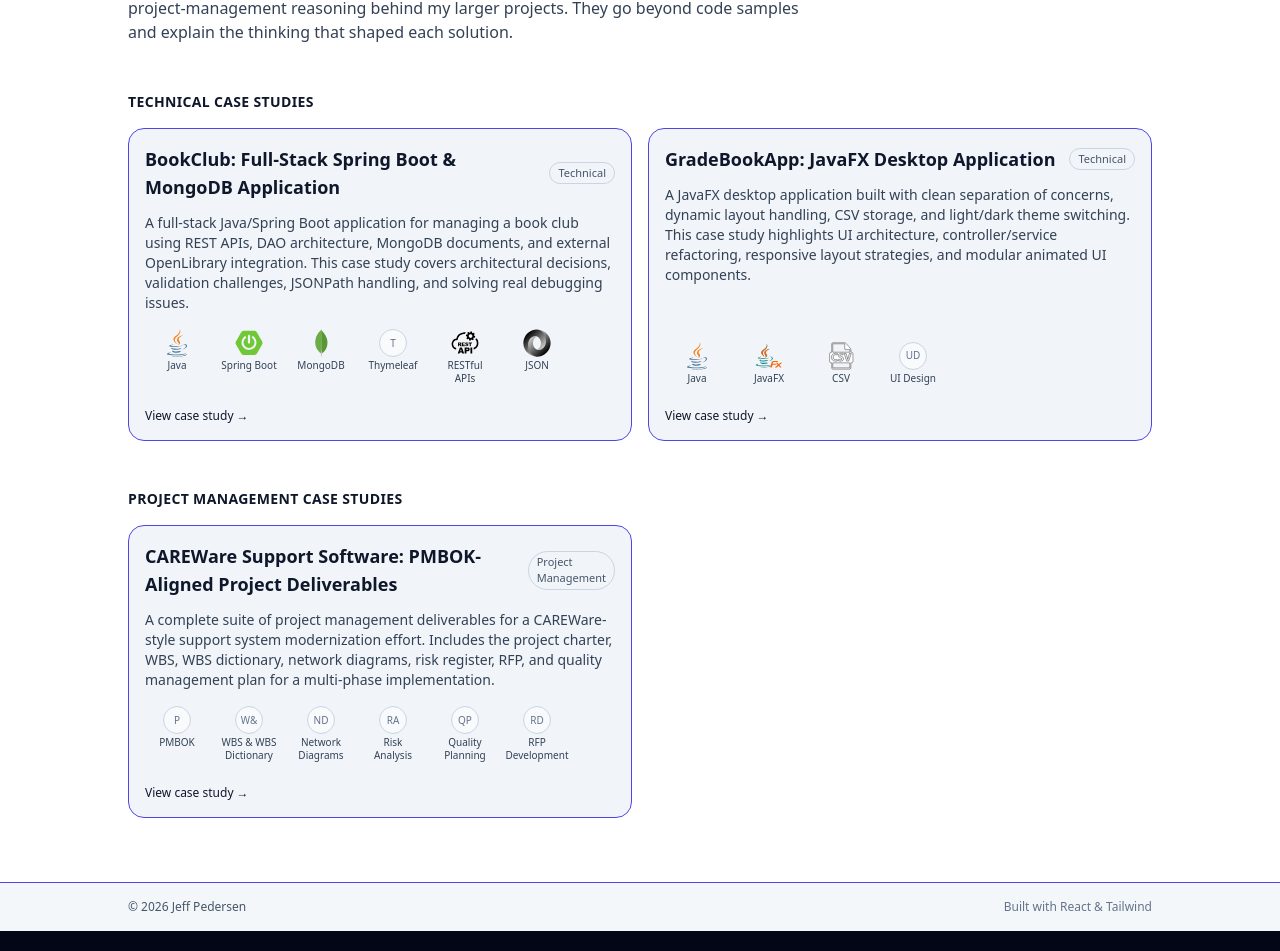
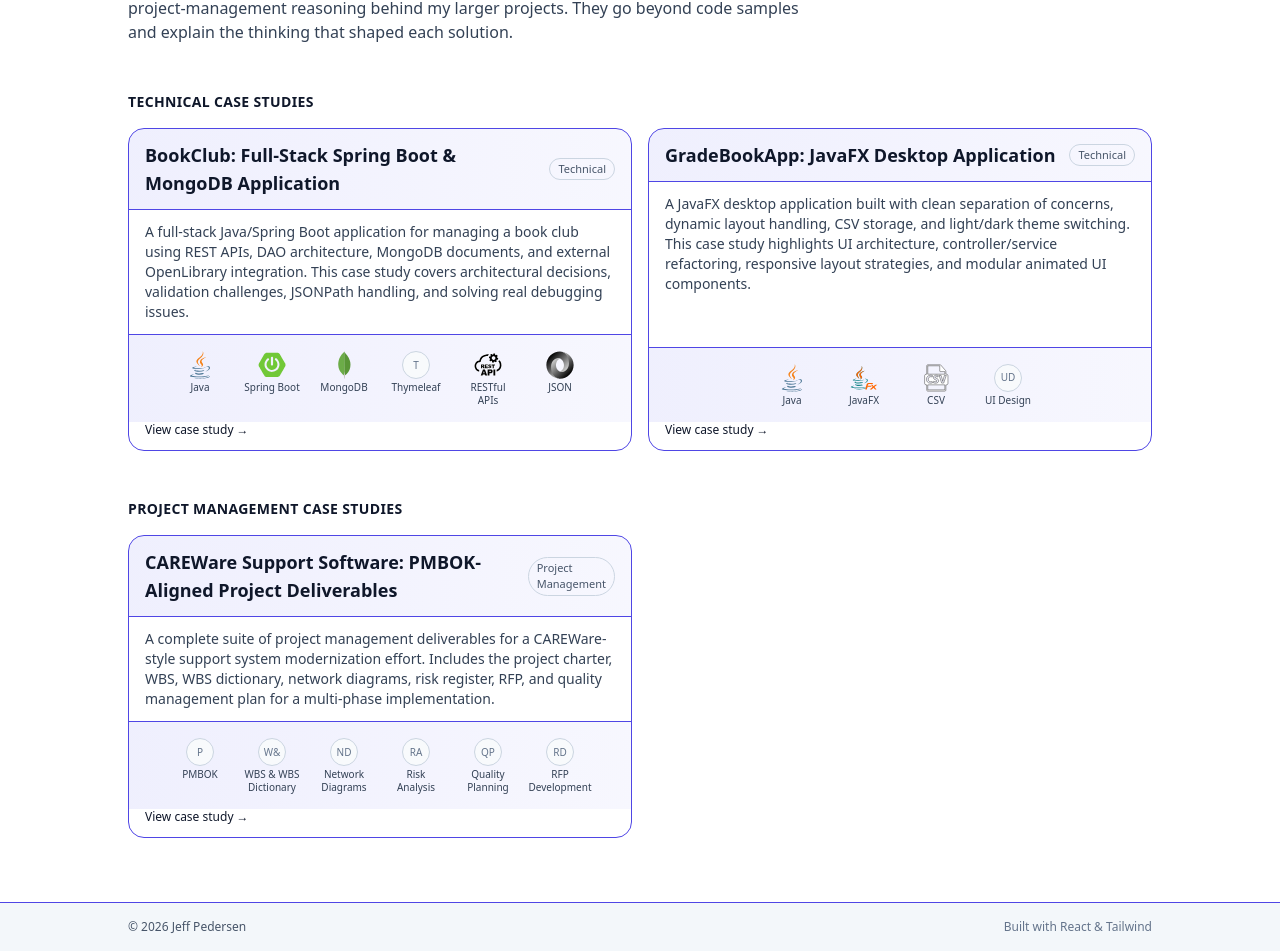
Before and after one commit to J-Pedersen/dev-portfolio, a React (Vite) app: page /case-studies in a window 1280 px wide. Shown: the part 193-1144 px from the top of the page. Built offline with nearby package versions, Linux system fonts and the light colour scheme; the HTML template or start-up script is replaced by a standard one.

Commit message:
updated case study cards

```diff
--- a/src/pages/CaseStudies.jsx
+++ b/src/pages/CaseStudies.jsx
@@ -2,6 +2,11 @@ import PageHeader from "../components/PageHeader.jsx";
 import { caseStudies } from "../data/caseStudies.js";
 import { Link } from "react-router-dom";
 import TechIcon from "../components/TechIcon.jsx";
+
+import Card from "../components/ui/Card.jsx";
+import CardHeader from "../components/ui/CardHeader.jsx";
+import CardBody from "../components/ui/CardBody.jsx";
+import CardFooter from "../components/ui/CardFooter.jsx";
 
 const CaseStudies = () => {
   const technical = caseStudies.filter((c) => c.category === "technical");
@@ -25,31 +30,22 @@ const CaseStudies = () => {
             Technical Case Studies
           </h2>
 
-          <div className="grid gap-4 md:grid-cols-2">
+          <div className="grid gap-4 md:grid-cols-2 items-stretch">
             {technical.map((caseStudy) => (
               <Link
                 key={caseStudy.slug}
                 to={`/case-studies/${caseStudy.slug}`}
-                className="
-                group rounded-2xl p-4 flex flex-col gap-3 transition
-                border
-                border-brand-soft
-                bg-slate-100
-                hover:bg-slate-50
-                hover:border-brand
-                hover:shadow-[0_4px_20px_rgba(99,102,241,0.15)]
-                dark:bg-slate-900/60
-                dark:hover:bg-slate-950
-                dark:hover:border-brand
-                dark:border-brand-soft
-                "
+                className="block group h-full"
               >
+                <Card className="h-full">
+                  <CardHeader>
                     <div className="flex items-center justify-between gap-2">
                       <h3
                         className="
                           text-lg font-semibold
                           text-slate-900 group-hover:text-brand-soft
                           dark:text-slate-50
+                          transition-colors
                         "
                       >
                         {caseStudy.title}
@@ -65,22 +61,28 @@ const CaseStudies = () => {
                         {caseStudy.categoryLabel || "Technical"}
                       </span>
                     </div>
+                  </CardHeader>
 
+                  <CardBody>
                     <p className="text-sm text-slate-700 dark:text-slate-300">
                       {caseStudy.summary}
                     </p>
+                  </CardBody>
 
-                {caseStudy.techStack && (
-                  <div className="flex flex-wrap gap-2 mt-auto">
-                    {caseStudy.techStack.map((t) => (
+                  <CardFooter>
+                    <div className="flex flex-wrap gap-2 justify-center">
+                      {caseStudy.techStack?.map((t) => (
                         <TechIcon key={t} tech={t} />
                       ))}
                     </div>
-                )}
+                  </CardFooter>
 
-                <p className="text-xs text-brand-700 dark:text-brand-soft mt-2">
+                  <div className="px-4 pb-3">
+                    <p className="text-xs text-brand-700 dark:text-brand-soft">
                       View case study →
                     </p>
+                  </div>
+                </Card>
               </Link>
             ))}
           </div>
@@ -93,31 +95,22 @@ const CaseStudies = () => {
             Project Management Case Studies
           </h2>
 
-          <div className="grid gap-4 md:grid-cols-2">
+          <div className="grid gap-4 md:grid-cols-2 items-stretch">
             {pm.map((caseStudy) => (
               <Link
                 key={caseStudy.slug}
                 to={`/case-studies/${caseStudy.slug}`}
-                className="
-                  group rounded-2xl p-4 flex flex-col gap-3 transition
-                  border
-                  border-brand-soft
-                  bg-slate-100
-                  hover:bg-slate-50
-                  hover:border-brand
-                  hover:shadow-[0_4px_20px_rgba(99,102,241,0.15)]
-                  dark:bg-slate-900/60
-                  dark:hover:bg-slate-950
-                  dark:hover:border-brand
-                  dark:border-brand-soft
-                "
+                className="block group h-full"
               >
+                <Card className="h-full">
+                  <CardHeader>
                     <div className="flex items-center justify-between gap-2">
                       <h3
                         className="
                           text-lg font-semibold
                           text-slate-900 group-hover:text-brand-soft
                           dark:text-slate-50
+                          transition-colors
                         "
                       >
                         {caseStudy.title}
@@ -133,22 +126,28 @@ const CaseStudies = () => {
                         {caseStudy.categoryLabel || "PM / Analysis"}
                       </span>
                     </div>
+                  </CardHeader>
 
+                  <CardBody>
                     <p className="text-sm text-slate-700 dark:text-slate-300">
                       {caseStudy.summary}
                     </p>
+                  </CardBody>
 
-                {caseStudy.techStack && (
-                  <div className="flex flex-wrap gap-2 mt-auto">
-                    {caseStudy.techStack.map((t) => (
+                  <CardFooter>
+                    <div className="flex flex-wrap gap-2 justify-center">
+                      {caseStudy.techStack?.map((t) => (
                         <TechIcon key={t} tech={t} />
                       ))}
                     </div>
-                )}
+                  </CardFooter>
 
-                <p className="text-xs text-brand-700 dark:text-brand-soft mt-2">
+                  <div className="px-4 pb-3">
+                    <p className="text-xs text-brand-700 dark:text-brand-soft">
                       View case study →
                     </p>
+                  </div>
+                </Card>
               </Link>
             ))}
           </div>
```
Lines whose indentation alone changed are shown as unchanged.
